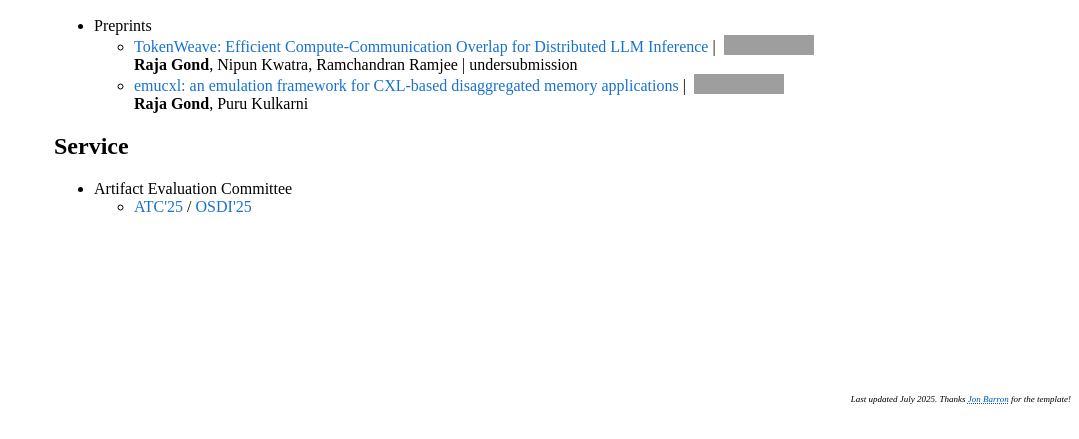
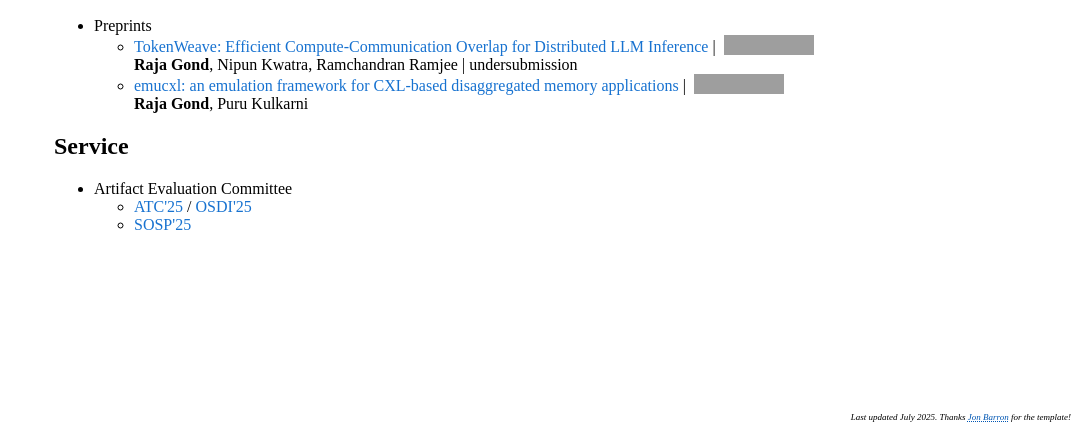
Before and after one commit to rajagond/rajagond.github.io, a plain HTML site: page index.html in a window 1280 px wide. Shown: the part 481-920 px from the top of the page, without its empty margins (201-1280 px from the left). Drawn offline with Linux system fonts and the light colour scheme; grey boxes are pictures that could not be loaded; some icons are missing.

Commit message:
[AEC] add sosp'25
Signed-off-by: Raja <raja.gond@outlook.com>

```diff
--- a/index.html
+++ b/index.html
@@ -153,6 +153,9 @@
 									<a href="https://www.usenix.org/conference/atc25/call-for-artifacts" target="_blank">ATC'25</a> /
 									<a href="https://www.usenix.org/conference/osdi25/call-for-artifacts" target="_blank">OSDI'25</a>
 									</li>
+									<li class="sub-service-item">
+									<a href="https://sosp25ae.hotcrp.com/users/pc" target="_blank">SOSP'25</a>
+									</li>
 								</ul>
 								</li>
 							</ul>
```
Also changed, not shown: 1 other file.
